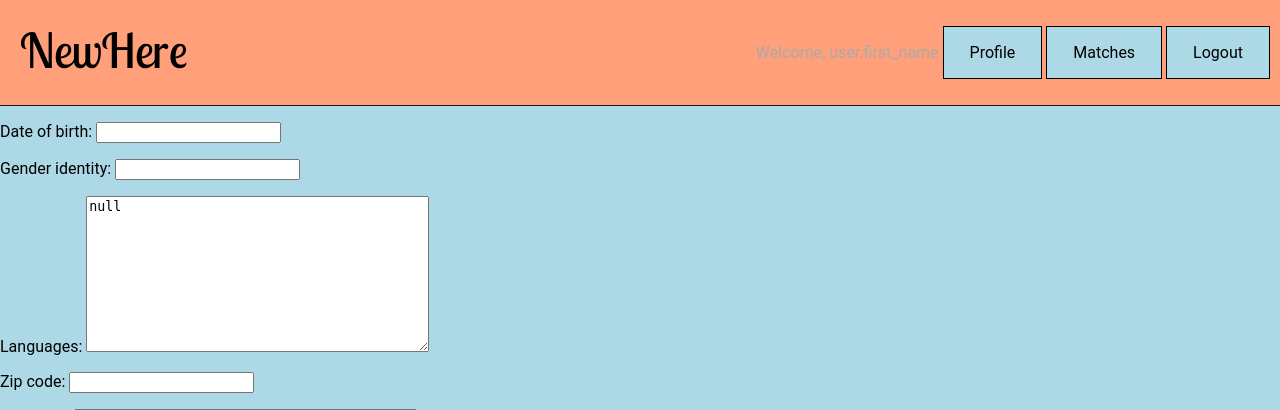
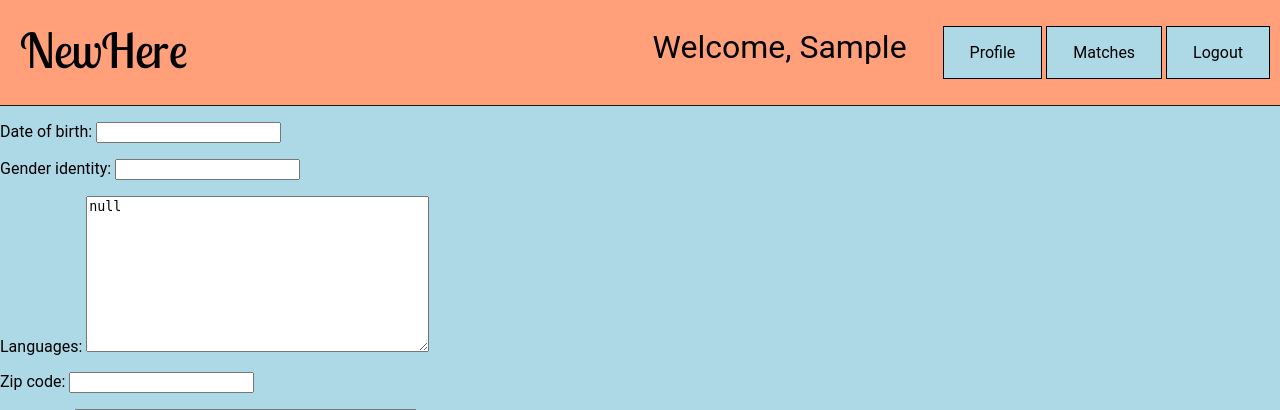
Before and after one commit to jacksonherron/NewHere, a Django app: page /profile/edit/ in a window 1280 px wide. Shown: the top 410 px of the page. Run offline with Django 3.2, Linux system fonts and the light colour scheme; the visitor is signed in with stand-in values (Sample User, id 1).

Commit message:
some styles

```diff
--- a/accounts/templates/login.html
+++ b/accounts/templates/login.html
@@ -13,7 +13,7 @@
                 <input type='text' name='username' required maxlength="25" minlength="2" />
             </p>
             <p>
-                <label for='password'>PASSWORD</label>
+                <label for='password'>Password</label>
                 <input type='password' name='password' required maxlength="25" minlength="4" />
             </p>
             <button type='submit'>Login</button>
--- a/friendly/static/styles/main.css
+++ b/friendly/static/styles/main.css
@@ -26,6 +26,12 @@
 	background-color: lightblue;
 	font-family: 'Roboto', sans-serif;
 	margin: 0;
+}
+
+.welcome-p {
+  color: black;
+  font-size: 2em;
+  padding-right: 1em;
 }
 
 .home-page-a {
--- a/friendly/templates/base.html
+++ b/friendly/templates/base.html
@@ -14,10 +14,10 @@
     <nav class='header-nav'>
         <a class='home-page-a' href='{% url "home" %}'>NewHere</a>
         <section>
-            <ul class>
+            <ul class='header-ul'>
 
         {% if user.is_authenticated %}
-            Welcome, user.first_name
+            <p1 class='welcome-p'>Welcome, {{user.first_name}}</p1>
                 <li class='header-li'><a href='{% url "profile" %}'>Profile</a></li>
                 <li class='header-li'><a href='{% url "match_list" %}'>Matches</a></li>
                 <li class='header-li'><a href='{% url "logout" %}'>Logout</a></li>
```
